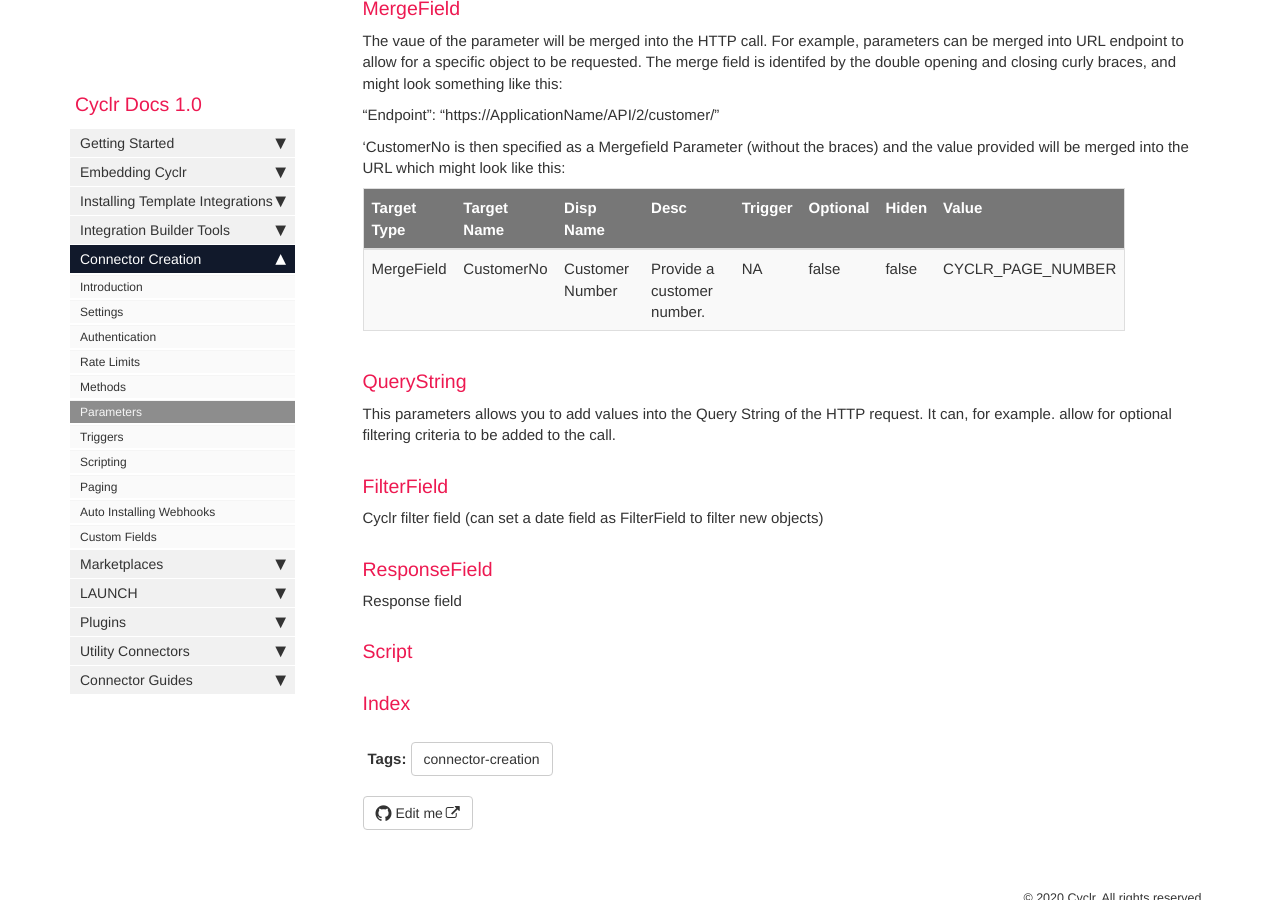
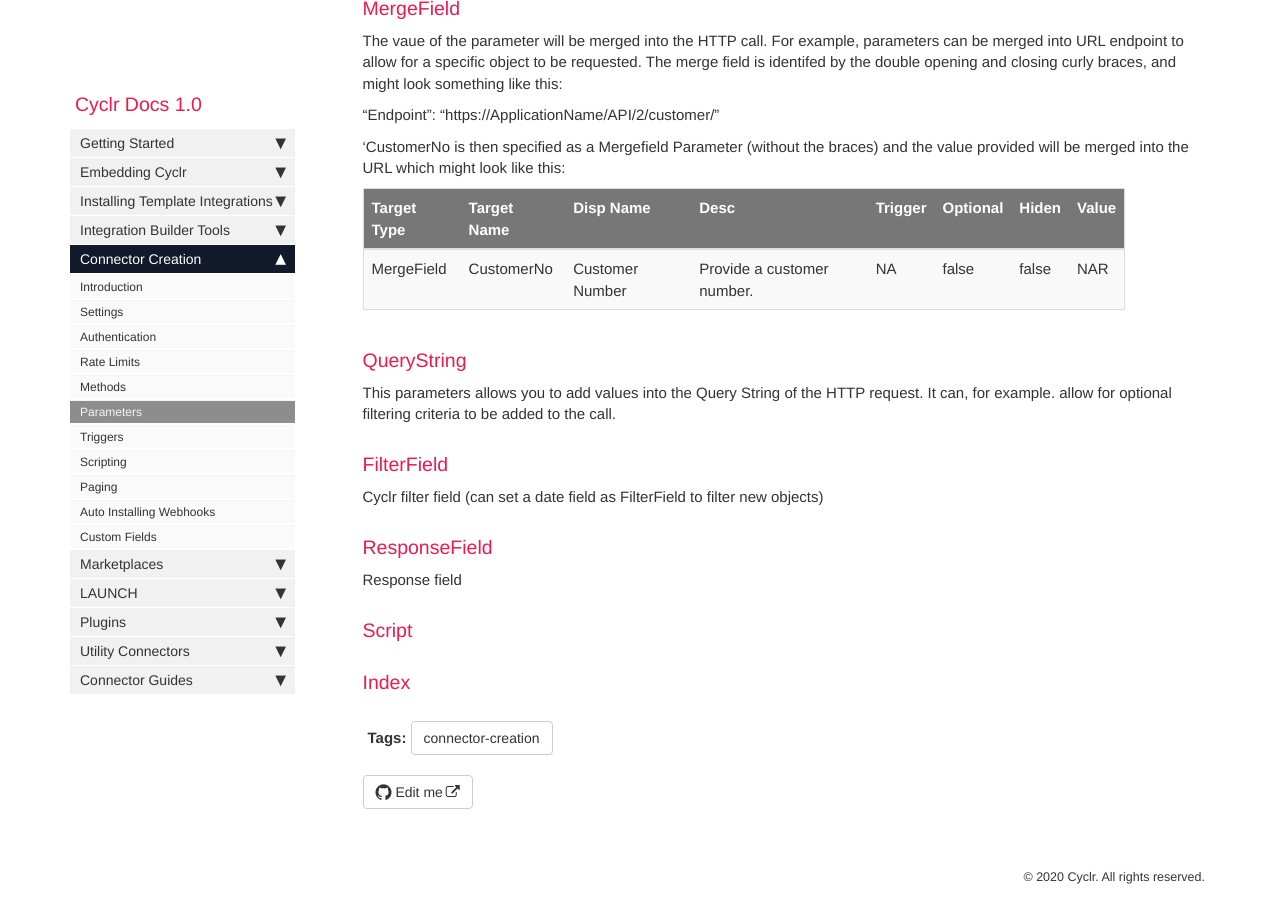
Before and after one commit to sneakysneak/docs, a Jekyll site: the page built from pages/custom-connectors/06-parameters.md, in a window 1280 px wide and 900 px high, scrolled down 1262 px. Built offline with Jekyll 4.4.1, drawn with Linux system fonts in a browser that asks for light colours; nearby versions of some CDN libraries; comment, search, counter and statistics services are not loaded.

Commit message:
Update 06-parameters.md

```diff
--- a/pages/custom-connectors/06-parameters.md
+++ b/pages/custom-connectors/06-parameters.md
@@ -40,7 +40,7 @@ The vaue of the parameter will be merged into the HTTP call.  For example, param
 
 | Target Type | Target Name | Disp Name | Desc | Trigger | Optional | Hiden | Value |
 | --- | --- | --- | --- | --- | --- | --- | --- |
-| MergeField| CustomerNo | Customer Number | Provide a customer number. | NA | false | false | CYCLR_PAGE_NUMBER |
+| MergeField| CustomerNo | Customer Number | Provide a customer number. | NA | false | false | NAR |
 
 
 
```
